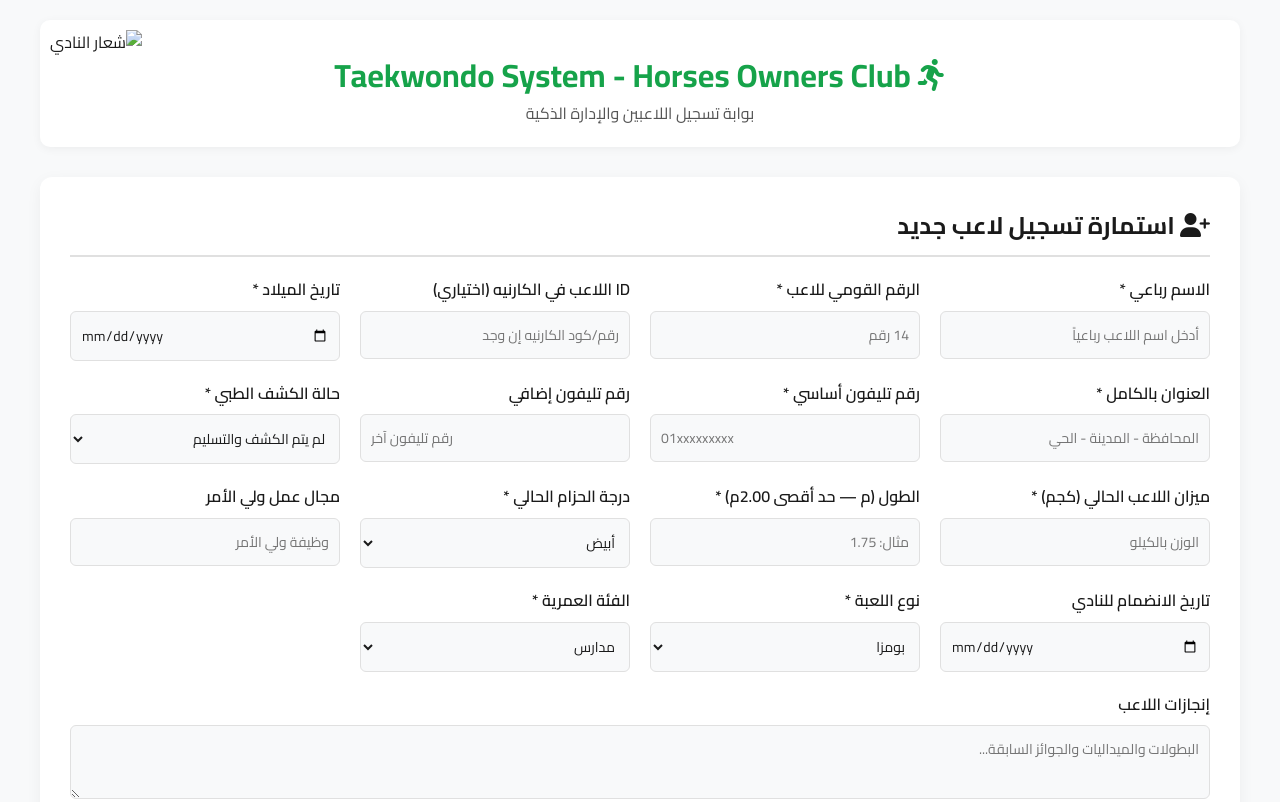
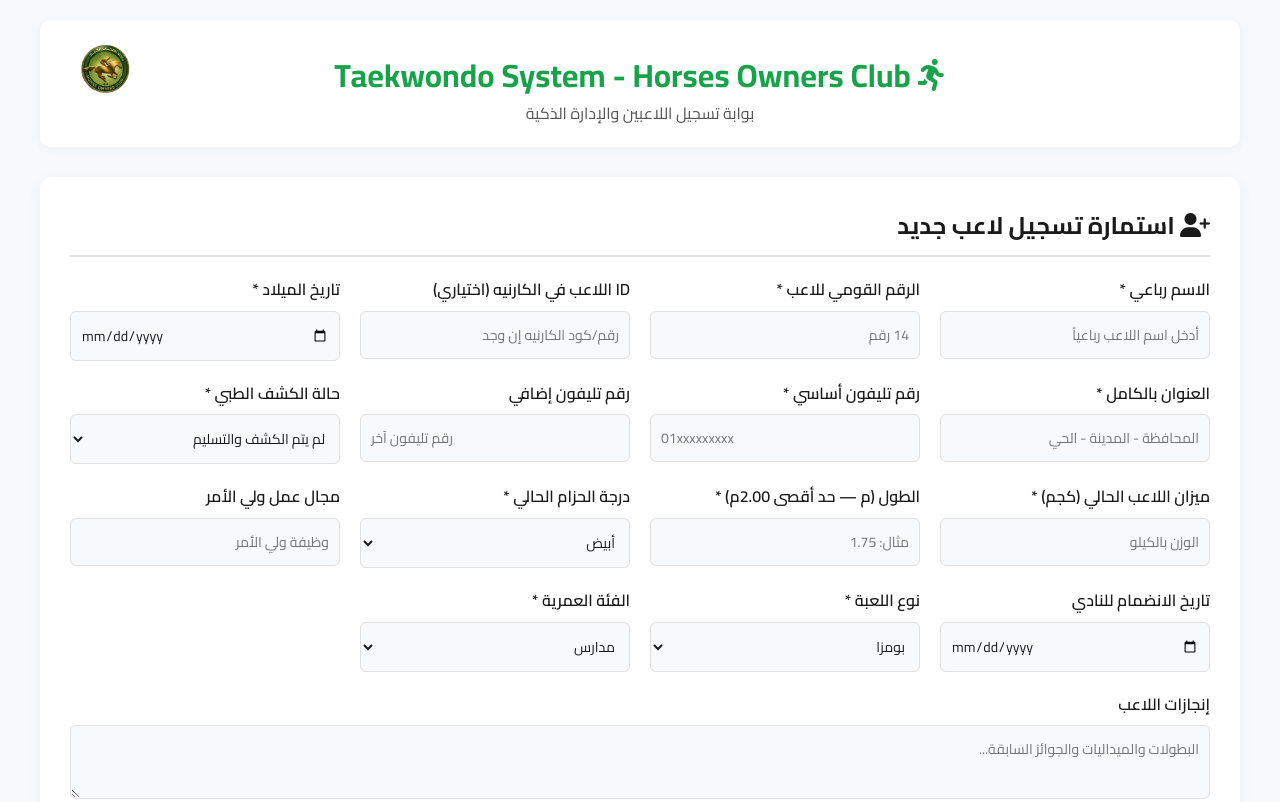
Before and after one commit to ahmedkasho24-cell/HOC, a plain HTML site: page index.html in a window 1280 px wide. Shown: the top 802 px of the page. Drawn offline with nearby package versions, Linux system fonts and the light colour scheme.

Commit message:
Update index.html

```diff
--- a/index.html
+++ b/index.html
@@ -176,7 +176,7 @@
 <div class="container">
 
     <header>
-        <img src="HOC.jpeg" alt="شعار النادي" class="club-logo">
+        <img src="HOC.png" alt="شعار النادي" class="club-logo">
         <h1><i class="fa-solid fa-person-running"></i> Taekwondo System - Horses Owners Club</h1>
         <p>بوابة تسجيل اللاعبين والإدارة الذكية</p>
     </header>
```
